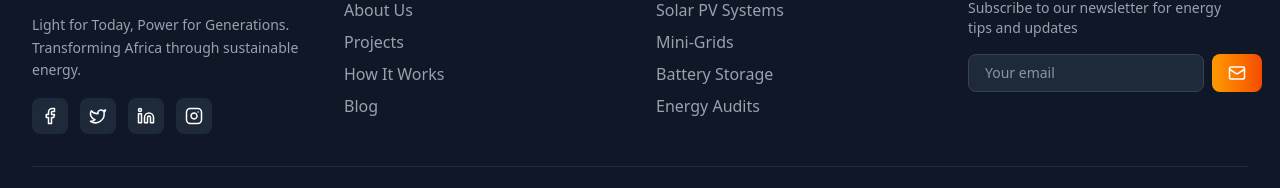
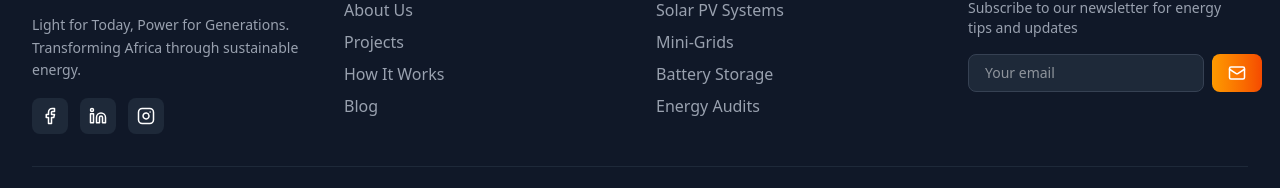
Before and after one commit to Fay-chebby/ZionFluxEnergySolution, a React (Vite) app: page / in a window 1280 px wide. Shown: the part 8831-9019 px from the top of the page. Built offline with nearby package versions, Linux system fonts and the light colour scheme.

Commit message:
social media links

```diff
--- a/src/app/components/Footer.tsx
+++ b/src/app/components/Footer.tsx
@@ -1,5 +1,5 @@
 import { Link } from "react-router-dom";
-import { Facebook, Twitter, Linkedin, Instagram, Mail } from "lucide-react";
+import { Facebook, Linkedin, Instagram, Mail } from "lucide-react";
 
 export function Footer() {
   const currentYear = new Date().getFullYear();
@@ -30,20 +30,20 @@ export function Footer() {
               >
                 <Facebook size={18} />
               </a>
-              <a
-                href="#"
+              {/* <a
+                href="https://www.instagram.com/zionfluxenergysolutions"
                 className="w-9 h-9 bg-gray-800 rounded-lg flex items-center justify-center hover:bg-amber-600 transition-colors"
               >
-                <Twitter size={18} />
-              </a>
+                <TikTok size={18} />
+              </a> */}
               <a
-                href="#"
+                href="https://www.linkedin.com/company/zionflux-energy-solutions"
                 className="w-9 h-9 bg-gray-800 rounded-lg flex items-center justify-center hover:bg-amber-600 transition-colors"
               >
                 <Linkedin size={18} />
               </a>
               <a
-                href="#"
+                href="https://www.instagram.com/zionfluxenergysolutions"
                 className="w-9 h-9 bg-gray-800 rounded-lg flex items-center justify-center hover:bg-amber-600 transition-colors"
               >
                 <Instagram size={18} />
```
